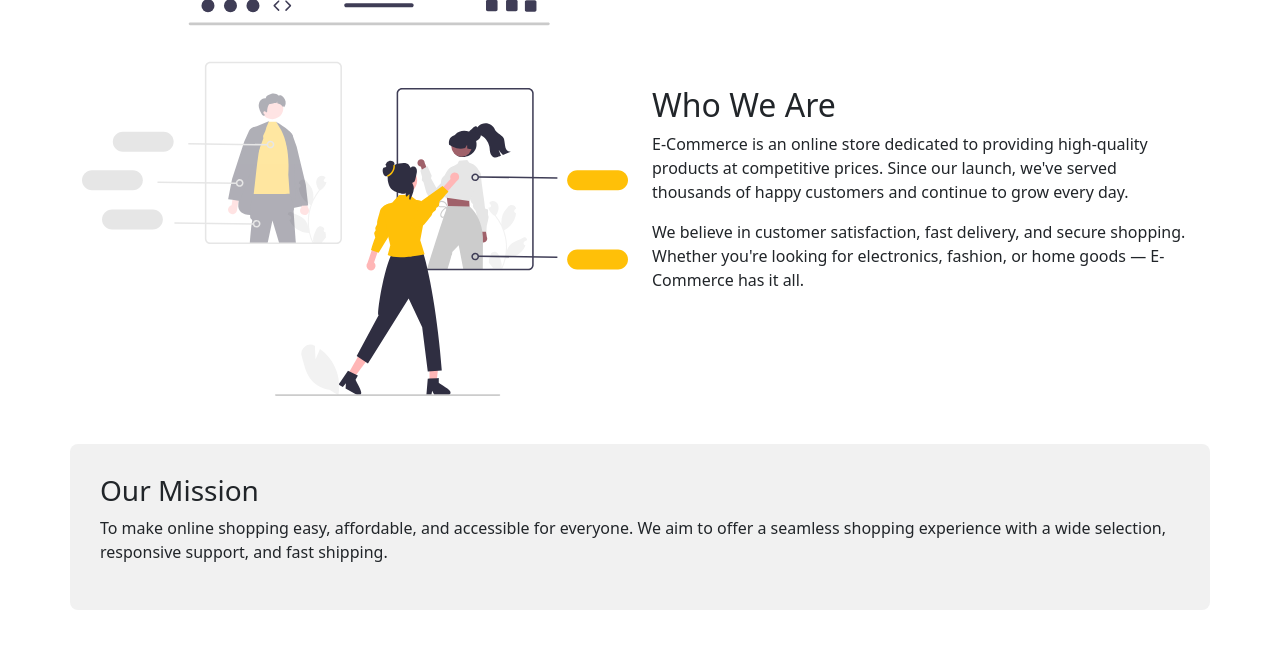
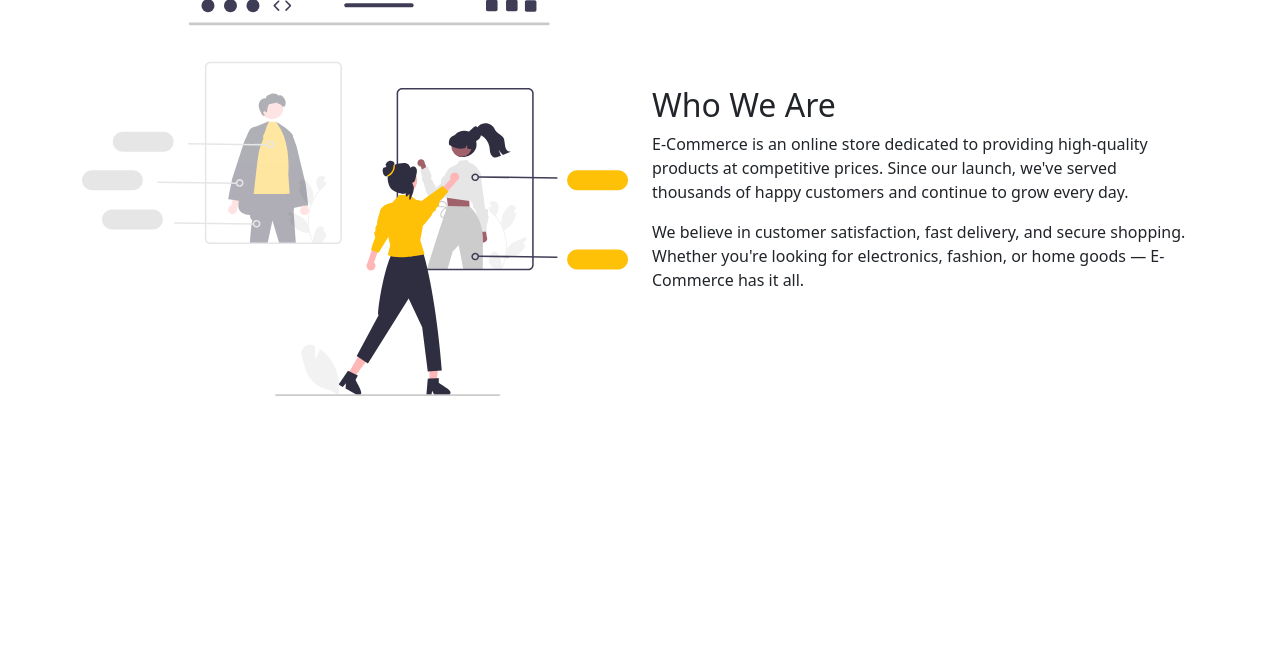
Before and after one commit to Naira98/e-commerce-django, a Django app: page /home/about in a window 1280 px wide. Shown: the part 345-995 px from the top of the page. After the commit the page ends 741 px from the top, so only its background shows below. Run offline with Django 5.2, Linux system fonts and the light colour scheme.

Commit message:
change colors

```diff
--- a/home/templates/home/about.html
+++ b/home/templates/home/about.html
@@ -119,19 +119,6 @@
           </div>
         </div>
 
-        <div class="row">
-          <div class="col-md-12 mission-box">
-            <h3>Our Mission</h3>
-            <p>
-              To make online shopping easy, affordable, and accessible for
-              everyone. We aim to offer a seamless shopping experience with a
-              wide selection, responsive support, and fast shipping.
-            </p>
-          </div>
-        </div>
-      </div>
-    </section>
-
     <script src="https://cdn.jsdelivr.net/npm/bootstrap@5.3.0/dist/js/bootstrap.bundle.min.js"></script>
   </body>
 </html>
--- a/home/templates/home/contact.html
+++ b/home/templates/home/contact.html
@@ -87,7 +87,7 @@
                 ></textarea>
               </div>
               <div class="d-flex justify-content-center">
-                <button type="submit" class="btn btn-success">
+                <button type="submit" class="btn btn-warning">
                   Send Message
                 </button>
               </div>
```
Also changed, not shown: home/templates/home/index.html (+7 -4 lines).
